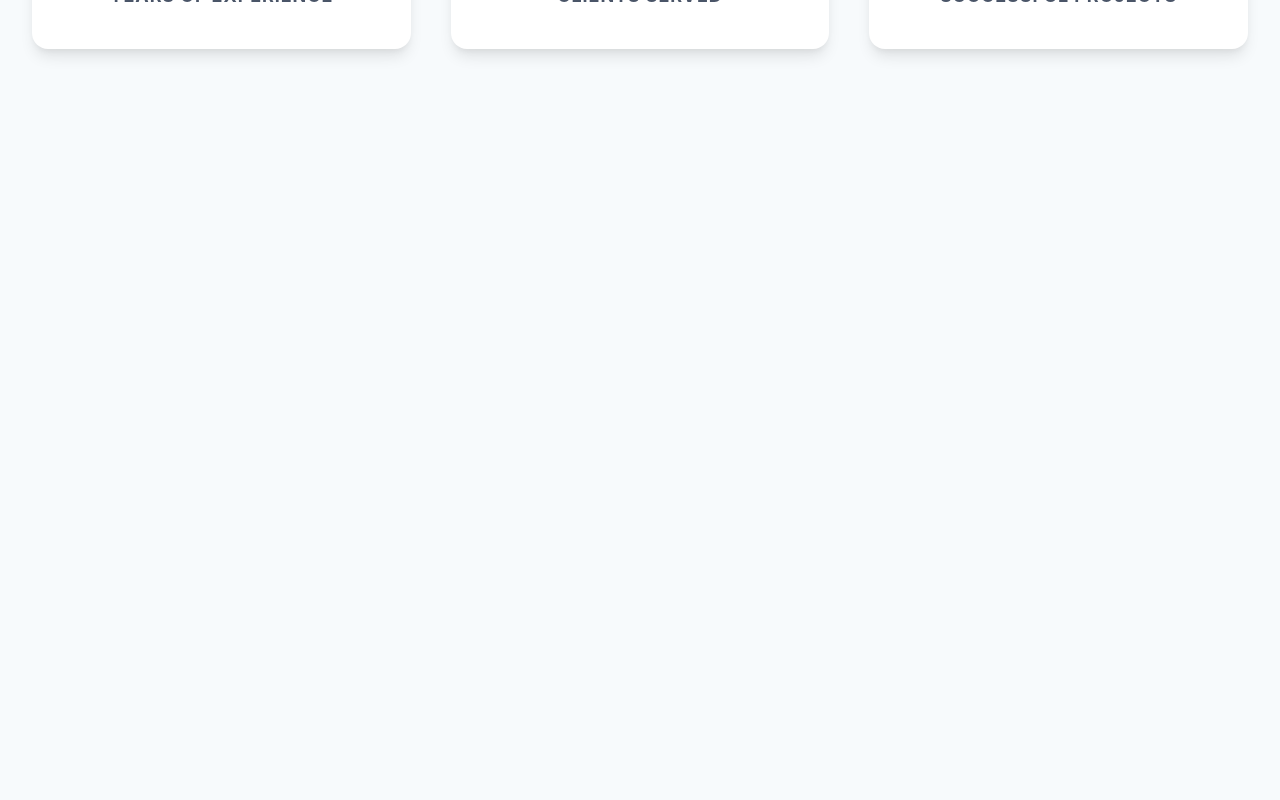
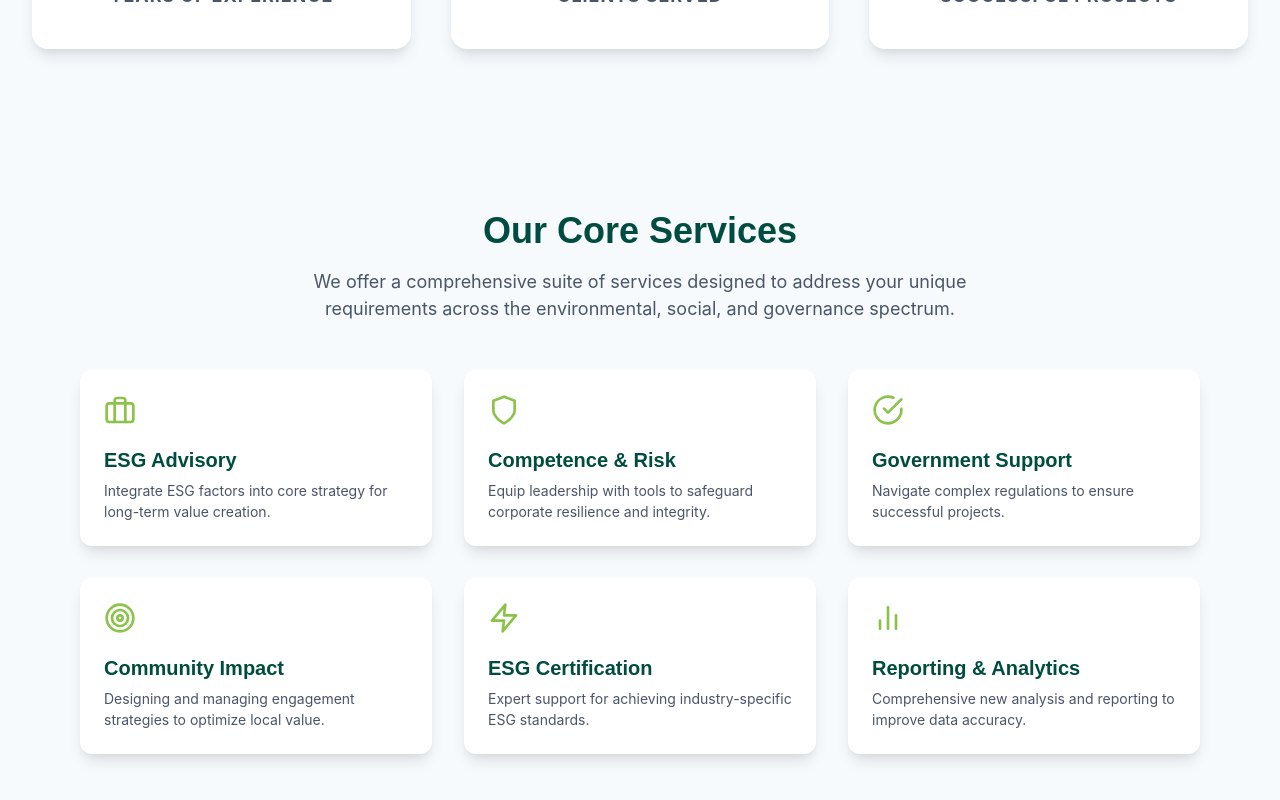
Before and after one commit to symonogwe/sustainable-grid-group-website, a React (Vite) app: page / in a window 1280 px wide. Shown: the part 736-1536 px from the top of the page. Before the commit the page ends 865 px from the top, so only its background shows below. Built offline with nearby package versions, Linux system fonts and the light colour scheme.

Commit message:
Add Services component to main App.jsx

```diff
--- a/src/App.jsx
+++ b/src/App.jsx
@@ -2,6 +2,7 @@ import { Box } from "@chakra-ui/react";
 import Header from "./Header";
 import HeroSection from "./HeroSection";
 import StatsBar from "./StatsBar";
+import ServicesSection from "./ServiceSection";
 
 function App() {
   return (
@@ -10,6 +11,7 @@ function App() {
       <main>
         <HeroSection />
         <StatsBar />
+        <ServicesSection />
       </main>
     </Box>
   );
--- /dev/null
+++ b/src/ServiceCard.jsx
@@ -0,0 +1,58 @@
+// src/components/ServiceCard.jsx
+
+import {
+  Box,
+  Heading,
+  Text,
+  useColorModeValue,
+  Icon, // Import Icon component
+} from "@chakra-ui/react";
+// Import icons for placeholders (FiCheckCircle is a clean choice)
+import {
+  FiCheckCircle,
+  FiShield,
+  FiBriefcase,
+  FiZap,
+  FiTarget,
+  FiBarChart2,
+} from "react-icons/fi";
+import AnimateOnScroll from "./MotionBox";
+
+const ServiceCard = ({ icon, title, description, delay }) => {
+  const bg = useColorModeValue("white", "sgg.700");
+  const iconColor = useColorModeValue("sgg.500", "sgg.500"); // Green accent for the icon
+  const titleColor = useColorModeValue("sgg.900", "sgg.100");
+
+  return (
+    // Use AnimateOnScroll here for a staggered entrance effect!
+    <AnimateOnScroll delay={delay}>
+      <Box
+        p={6}
+        bg={bg}
+        borderRadius="xl"
+        shadow="lg"
+        transition="all 0.3s ease"
+        h="full"
+        // Subtle hover effect
+        _hover={{
+          transform: "translateY(-4px)",
+          shadow: "xl",
+          borderLeft: "4px solid",
+          borderColor: iconColor,
+        }}
+      >
+        <Icon as={icon} w={8} h={8} color={iconColor} mb={4} />
+
+        <Heading as="h3" size="md" fontWeight="bold" mb={2} color={titleColor}>
+          {title}
+        </Heading>
+
+        <Text fontSize="sm" color={useColorModeValue("gray.600", "sgg.100")}>
+          {description}
+        </Text>
+      </Box>
+    </AnimateOnScroll>
+  );
+};
+
+export default ServiceCard;
--- /dev/null
+++ b/src/ServiceSection.jsx
@@ -0,0 +1,111 @@
+// src/components/ServicesSection.jsx
+
+import {
+  Container,
+  SimpleGrid,
+  Heading,
+  Text,
+  Box,
+  useColorModeValue,
+} from "@chakra-ui/react";
+import ServiceCard from "./ServiceCard";
+import {
+  FiCheckCircle,
+  FiShield,
+  FiBriefcase,
+  FiZap,
+  FiTarget,
+  FiBarChart2,
+} from "react-icons/fi";
+
+const servicesData = [
+  {
+    icon: FiBriefcase,
+    title: "ESG Advisory",
+    description:
+      "Integrate ESG factors into core strategy for long-term value creation.",
+  },
+  {
+    icon: FiShield,
+    title: "Competence & Risk",
+    description:
+      "Equip leadership with tools to safeguard corporate resilience and integrity.",
+  },
+  {
+    icon: FiCheckCircle,
+    title: "Government Support",
+    description: "Navigate complex regulations to ensure successful projects.",
+  },
+  {
+    icon: FiTarget,
+    title: "Community Impact",
+    description:
+      "Designing and managing engagement strategies to optimize local value.",
+  },
+  {
+    icon: FiZap,
+    title: "ESG Certification",
+    description:
+      "Expert support for achieving industry-specific ESG standards.",
+  },
+  {
+    icon: FiBarChart2,
+    title: "Reporting & Analytics",
+    description:
+      "Comprehensive new analysis and reporting to improve data accuracy.",
+  },
+];
+
+const ServicesSection = () => {
+  const headingColor = useColorModeValue("sgg.900", "sgg.100");
+
+  return (
+    <Box py={{ base: 12, md: 20 }} px={{ base: 4, md: 8 }}>
+      <Container maxW={"6xl"}>
+        {/* Section Header */}
+        <Heading
+          as="h2"
+          size="xl"
+          fontWeight="extrabold"
+          textAlign="center"
+          mb={4}
+          color={headingColor}
+        >
+          Our Core Services
+        </Heading>
+
+        <Text
+          textAlign="center"
+          maxW="2xl"
+          mx="auto"
+          mb={12}
+          fontSize="lg"
+          color={useColorModeValue("gray.600", "sgg.100")}
+        >
+          We offer a comprehensive suite of services designed to address your
+          unique requirements across the environmental, social, and governance
+          spectrum.
+        </Text>
+
+        {/* Services Grid */}
+        <SimpleGrid
+          columns={{ base: 1, sm: 2, lg: 3 }} // 1 on mobile, 2 on tablet, 3 on desktop
+          spacing={8}
+        >
+          {servicesData.map((service, index) => (
+            <ServiceCard
+              key={index}
+              icon={service.icon}
+              title={service.title}
+              description={service.description}
+              // Stagger the animation timing for a very neat entrance effect
+              delay={0.1 + index * 0.1}
+            />
+          ))}
+        </SimpleGrid>
+      </Container>
+    </Box>
+  );
+};
+
+export default ServicesSection;
```
